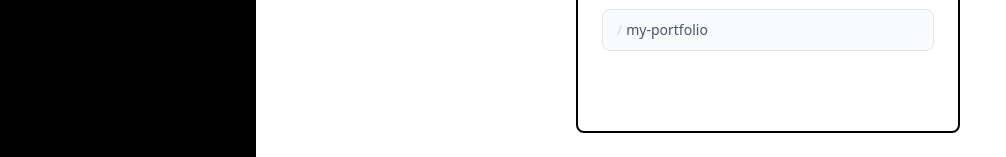
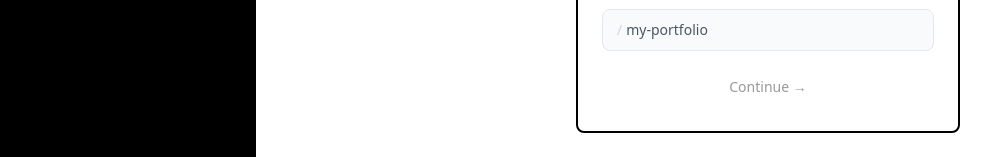
Before and after one commit to Md-Ashikur-Rahman-Ashik/Drag-And-Drop, a Next.js app: page /dashboard/new in a window 1280 px wide. Shown: the part 510-667 px from the top of the page, without its empty margins (0-1006 px from the left). Built offline with nearby package versions, Linux system fonts and the light colour scheme; no server answers.

Commit message:
Updated text color

```diff
--- a/app/dashboard/new/page.tsx
+++ b/app/dashboard/new/page.tsx
@@ -157,7 +157,7 @@ export default function NewSitePage() {
           <button
             onClick={handleNameSubmit}
             disabled={!name || !slug}
-            className="w-full bg-brand-600 hover:bg-brand-700 disabled:opacity-40 text-white text-sm font-medium py-2.5 rounded-lg transition-colors"
+            className="w-full bg-brand-600 hover:bg-brand-700 disabled:opacity-40 text-sm font-medium py-2.5 rounded-lg transition-colors"
           >
             Continue →
           </button>
```
